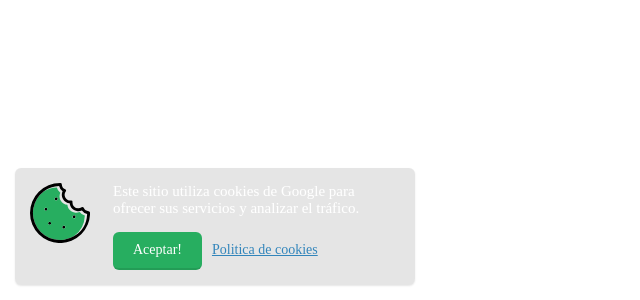
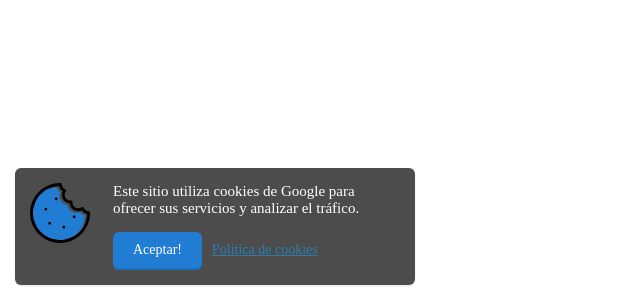
Before and after one commit to HumbertoML/cookies-blogger, a plain HTML site: page index.html in a window 1280 px wide. Shown: the part 500-800 px from the top of the page, without its empty margins (0-640 px from the left). Drawn offline with Linux system fonts and the dark colour scheme.

Commit message:
cambio de color a azul y cambio color obscuro caja cookies

```diff
--- a/index.html
+++ b/index.html
@@ -3,22 +3,22 @@
 
     :root {
         --text-color: #67676a;
-        --green-color: #27ae60;
-        --green-hover-color: #239c56;
+        --green-color: #217dd4;
+        --green-hover-color: #2573a6;
         --blue-color: #2980b9;
         --blue-hover-color: #2573a6;
         --box-shadow: 0 1px 2px rgba(0, 0, 0, 0.1);
-        --box-color:#fff;
+        --box-color: #fff;
     }
     @media (prefers-color-scheme: dark) {
         :root {
             --text-color: #ffffff;
-            --green-color: #27ae60;
-            --green-hover-color: #239c56;
+            --green-color: #217dd4;
+            --green-hover-color: #2573a6;
             --blue-color: #2980b9;
             --blue-hover-color: #2573a6;
             --box-shadow: 0 1px 2px rgba(0, 0, 0, 0.1);
-            --box-color: rgba(0, 0, 0, 0.1);
+            --box-color: rgba(0, 0, 0, 0.7);
         }
     }
     .cookie-bubble {
```
